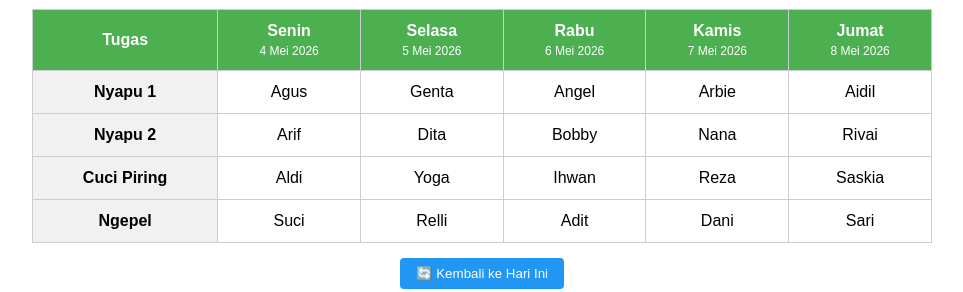
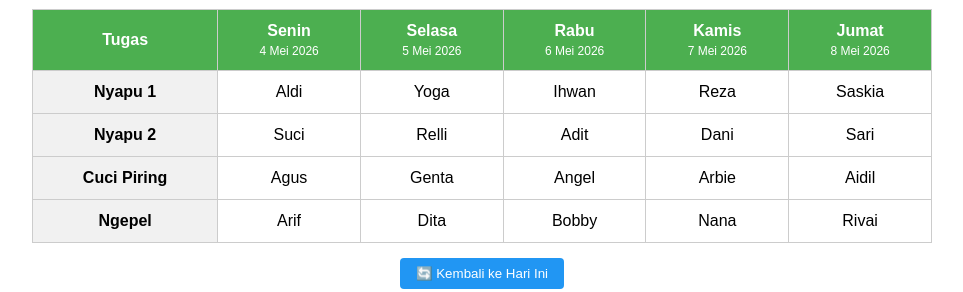
Before and after one commit to dn-p/piket-r7, a React (Create React App) app: page / in a window 1280 px wide. Shown: the part 192-484 px from the top of the page, without its empty margins (158-1121 px from the left). Built offline with nearby package versions, Linux system fonts and the light colour scheme.

Commit message:
Update penyesuaian hari

```diff
--- a/src/App.js
+++ b/src/App.js
@@ -13,10 +13,10 @@ const START_DATE = new Date('2026-05-04T00:00:00');
 
 // Data awal (Posisi pada minggu pertama / START_DATE)
 const INITIAL_GROUPS = [
-  ['Agus', 'Genta', 'Angel', 'Arbie', 'Aidil'],  // Kelompok 0 (Mulai di Nyapu 1)
-  ['Arif', 'Dita', 'Bobby', 'Nana', 'Rivai'],    // Kelompok 1 (Mulai di Nyapu 2)
-  ['Aldi', 'Yoga', 'Ihwan', 'Reza', 'Saskia'],   // Kelompok 2 (Mulai di Cuci Piring)
-  ['Suci', 'Relli', 'Adit', 'Dani', 'Sari']      // Kelompok 3 (Mulai di Ngepel)
+  ['Aldi', 'Yoga', 'Ihwan', 'Reza', 'Saskia'],  // Kelompok 0 (Mulai di Nyapu 1)
+  ['Suci', 'Relli', 'Adit', 'Dani', 'Sari'],	// Kelompok 1 (Mulai di Nyapu 2)
+  ['Agus', 'Genta', 'Angel', 'Arbie', 'Aidil'],	// Kelompok 2 (Mulai di Cuci Piring)
+  ['Arif', 'Dita', 'Bobby', 'Nana', 'Rivai'],	// Kelompok 3 (Mulai di Ngepel)
 ];
 
 // Fungsi mencari tanggal Hari Senin dari tanggal tertentu
@@ -78,8 +78,8 @@ function App() {
           </h2>
           <p style={{ margin: '5px 0 0 0', color: '#666' }}>
             {absoluteWeekOffset === 0 ? "Minggu Ini" :
-             absoluteWeekOffset > 0 ? `+${absoluteWeekOffset} Minggu` :
-             `${absoluteWeekOffset} Minggu`}
+            absoluteWeekOffset > 0 ? `+${absoluteWeekOffset} Minggu` :
+            `${absoluteWeekOffset} Minggu`}
           </p>
         </div>
         <button onClick={nextWeek} style={{ padding: '8px 16px', cursor: 'pointer' }}>
@@ -128,9 +128,9 @@ function App() {
       </div>
 
       <div style={{ marginTop: '15px', textAlign: 'center' }}>
-         <button onClick={() => setBaseDate(getMondayOf(new Date()))} style={{ padding: '8px 16px', backgroundColor: '#2196F3', color: 'white', border: 'none', borderRadius: '4px', cursor: 'pointer' }}>
+        <button onClick={() => setBaseDate(getMondayOf(new Date()))} style={{ padding: '8px 16px', backgroundColor: '#2196F3', color: 'white', border: 'none', borderRadius: '4px', cursor: 'pointer' }}>
             🔄 Kembali ke Hari Ini
-         </button>
+        </button>
       </div>
     </div>
   );
```
